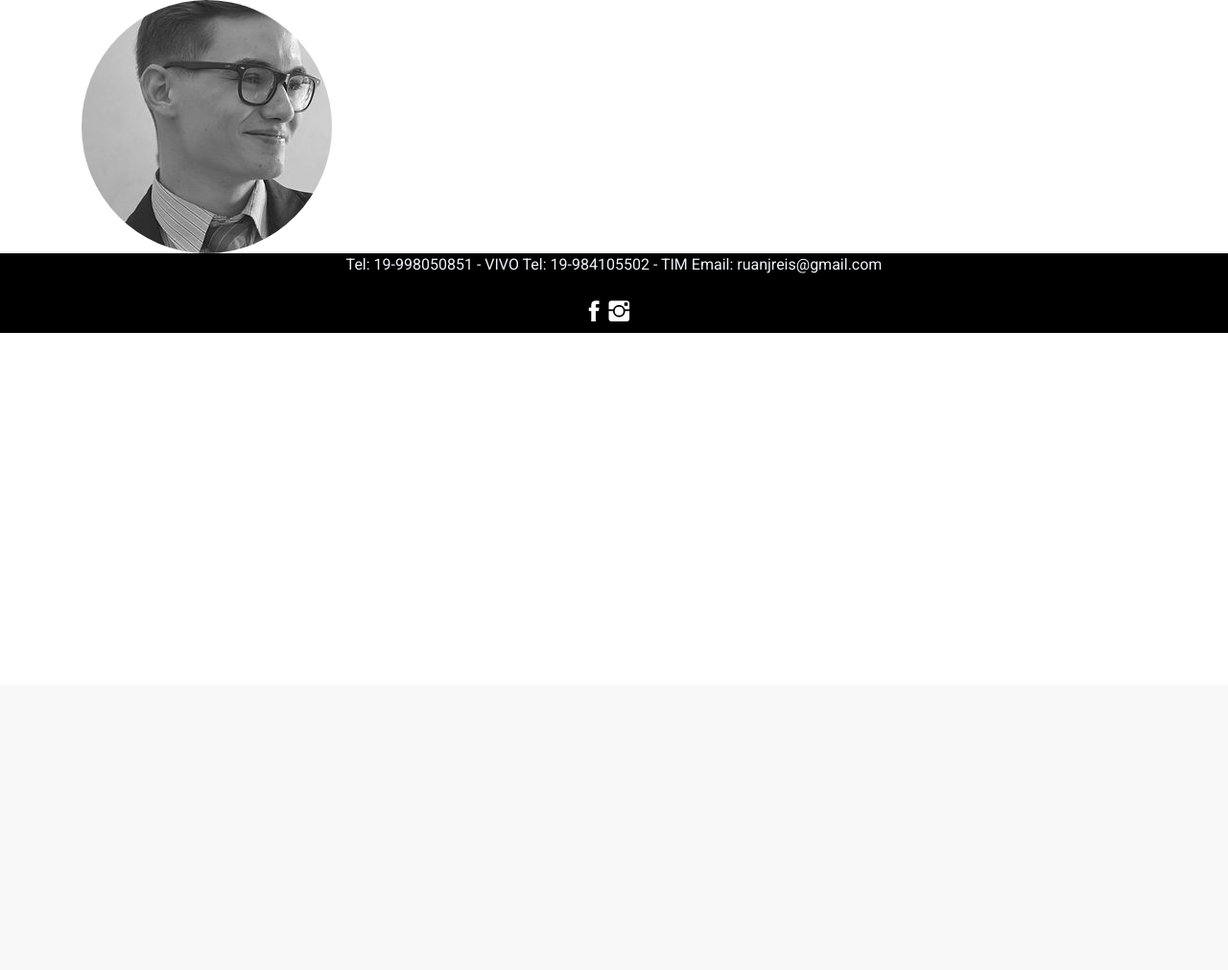
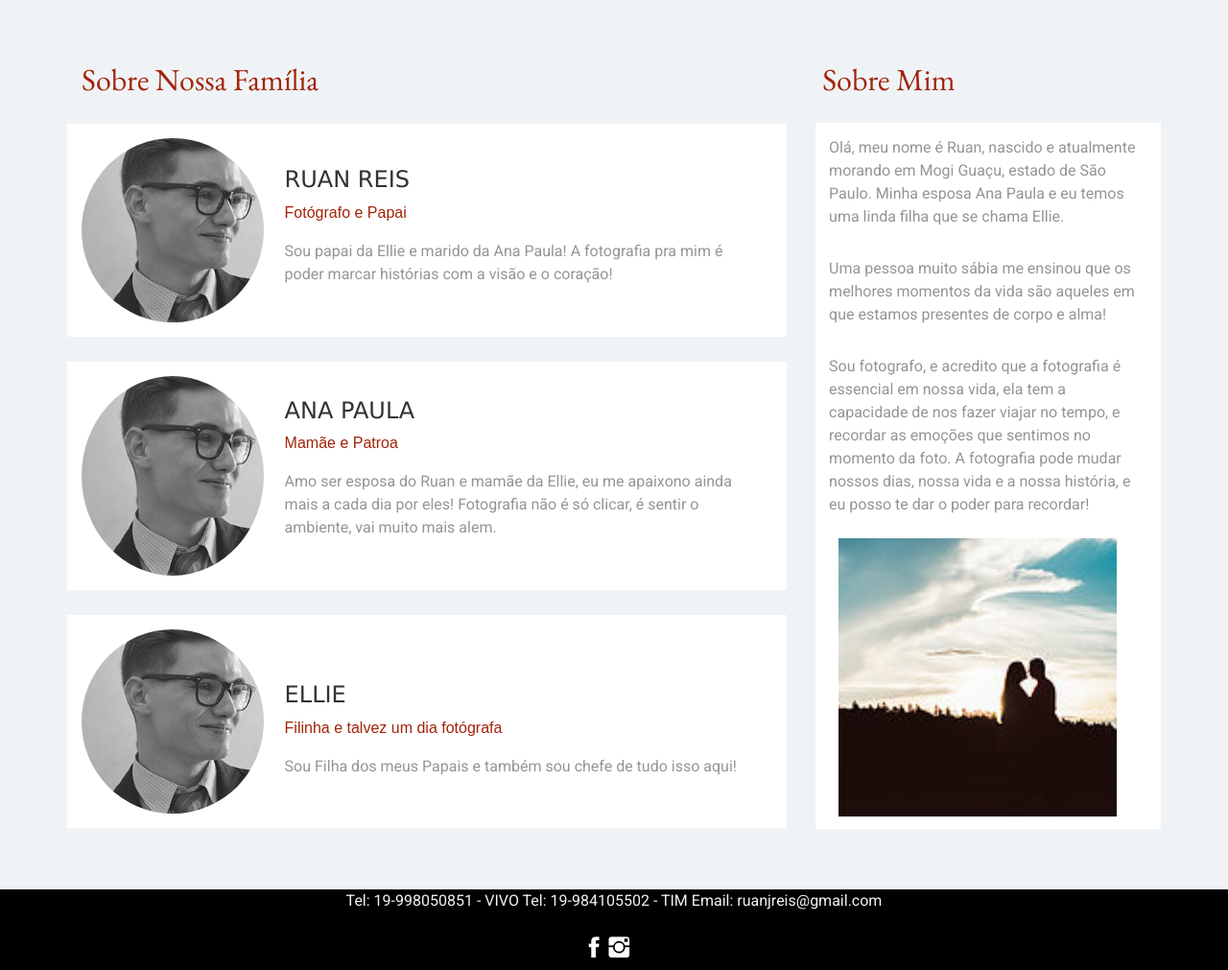
Before and after one commit to GabrielCoelho/ruanreisf, a WordPress theme: template pagina-sobre.php in a window 1280 px wide. Shown: the part 86-1097 px from the top of the page at 96% size. Before the commit the page ends 433 px from the top, so only its background shows below. Run offline with PHP 8.4 and a stand-in for WordPress, Linux system fonts and the light colour scheme; the site name, menu and one post (Sample post) are stand-ins, and other content is empty; some libraries are stand-ins or nearby versions; some web fonts are replaced.

Commit message:
Página Sobre Completa

```diff
--- a/assets/css/componentes.css
+++ b/assets/css/componentes.css
@@ -215,14 +215,22 @@ footer {
     left: 54rem;
 }
 
-/* ============ 4. Sobre =================== */
+/* ============ 3.1. Sobre =================== */
 
-.container-sobre {
+.container-sobre{
     margin: 5% auto;
+}
+.sobre {
+    background-color: #F0F3F6;
+}
+
+.sobre .container{
+    padding: 5% 0;
 }
 
 .imagem-sobre-inicio {
     border-radius: 50%;
+    width: 190px;
 }
 
 .sobre-mim-inicio {
@@ -230,7 +238,54 @@ footer {
     font-family: 'DuePuntoZero', 'Roboto', sans-serif;
     font-size: 1.4em;
 }
-
+.sobre-familia{
+    color: #A2230A;
+    padding-left: 2%;
+    font-family: 'EB Garamond', serif;
+}
 .paragrafo-sobre-inicio {
     color: #b1aeae;
 }
+
+.sobre-fundo{
+    background-color: #fff;
+    display: flex;
+    padding: 2%;
+    margin-top: 3.5%;
+}
+
+.informacao{
+    padding: 3%;
+    align-content: flex-end
+}
+
+.sobre-fundo .informacao .nome{
+    color: #323232;
+    font-family: 'Lucida Sans', Arial, sans-serif;
+    text-transform: uppercase;
+}
+
+.sobre-fundo .informacao .titulo{
+    color: #A2230A;
+    font-family: sans-serif;
+}
+
+.sobre-fundo .informacao .mini-descricao{
+    color: #979494;
+}
+
+.sobre-fundo.sobre-mim{
+    display: inline-block;
+    margin-top: 5%;
+    min-height: 92%; /*Responsivo apenas 1300+*/
+}
+
+.sobre-fundo.sobre-mim p{
+    color: #979494;
+    padding: 2%;
+}
+
+.sobre-fundo.sobre-mim img{
+    min-height: 290px;
+    padding: 0 5%;
+}
--- a/header.php
+++ b/header.php
@@ -6,6 +6,7 @@
     <title><?php bloginfo('name');?></title>
     <meta name="viewport" content="width=device-width, initial-scale=1">
     <link href="https://fonts.googleapis.com/css?family=Roboto:300,400,700" rel="stylesheet" />
+    <link href="https://fonts.googleapis.com/css?family=EB+Garamond" rel="stylesheet">
     <link href="https://thenahid.com/owl.carousel.min.css" type="text/css" rel="stylesheet" />
     <link href="https://cdnjs.cloudflare.com/ajax/libs/animate.css/3.5.2/animate.min.css" type="text/css" rel="stylesheet" />
     <link rel="stylesheet" type="text/css" href="<?= get_template_directory_uri();?>/assets/css/fonts.css" />
--- a/pagina-sobre.php
+++ b/pagina-sobre.php
@@ -3,17 +3,68 @@
 get_header();
 ?>
 
-<div class="container">
-    <div class="row">
-        <div class="col-md-7">
-            <div class="col-xs-12 sobre-fundo">
-                <img src="<?= get_template_directory_uri();?>/uploads/ruanreis-sobre.jpg" alt="Ruan Reis" class="imagem-sobre-inicio"/>
+<div class="sobre my-0">
+    <div class="container">
+        <div class="row">
+            <div class="col-md-8">
+                <h2 class="sobre-familia">Sobre Nossa Família</h2>
+                <!-- Ruan Reis -->
+                <div class="col-xs-12 sobre-fundo">
+                    <img src="<?= get_template_directory_uri();?>/uploads/ruanreis-sobre.jpg" alt="Ruan Reis" class="imagem-sobre-inicio"/>
+                    <div class="informacao">
+                        <h4 class="nome">Ruan Reis</h4>
+                        <p class="titulo">Fotógrafo e Papai</p>
+                        <p class="mini-descricao">
+                            Sou papai da Ellie e marido da Ana Paula! A fotografia pra mim é poder marcar histórias com a visão e o coração!
+                        </p>
+                    </div>
+                </div>
+                <!-- Fim Ruan -->
+                <!-- Ana Paula -->
+                <div class="col-xs-12 sobre-fundo">
+                    <img src="<?= get_template_directory_uri();?>/uploads/ruanreis-sobre.jpg" alt="Ruan Reis" class="imagem-sobre-inicio"/>
+                    <div class="informacao">
+                        <h4 class="nome">Ana Paula</h4>
+                        <p class="titulo">Mamãe e Patroa</p>
+                        <p class="mini-descricao">
+                            Amo ser esposa do Ruan e mamãe da Ellie, eu me apaixono ainda mais a cada dia por eles! Fotografia não é só clicar, é sentir o ambiente, vai muito mais alem.
+                        </p>
+                    </div>
+                </div>
+                <!-- fim Ana -->
+                <!-- Ellie -->
+                <div class="col-xs-12 sobre-fundo">
+                    <img src="<?= get_template_directory_uri();?>/uploads/ruanreis-sobre.jpg" alt="Ruan Reis" class="imagem-sobre-inicio"/>
+                    <div class="informacao">
+                        <h4 class="nome">Ellie</h4>
+                        <p class="titulo">Filinha e talvez um dia fotógrafa</p>
+                        <p class="mini-descricao">
+                            Sou Filha dos meus Papais e também sou chefe de tudo isso aqui!
+                        </p>
+                    </div>
+                </div>
+            </div>
+            <!-- Fim Ellie -->
+            <div class="col-md-4 ">
+                <h2 class="sobre-familia">Sobre Mim</h2>
+                <div class="sobre-fundo sobre-mim">
+                    <p>
+                        Olá, meu nome é Ruan, nascido e atualmente morando em Mogi Guaçu, estado de São Paulo. Minha esposa Ana Paula e eu temos
+                        uma linda filha que se chama Ellie.
+                    </p>
+                    <p>
+                        Uma pessoa muito sábia me ensinou que os melhores momentos da vida são aqueles em
+                        que estamos presentes de corpo e alma!
+                    </p>
+                    <p>
+                        Sou fotografo, e acredito que a fotografia é essencial em nossa vida, ela tem
+                        a capacidade de nos fazer viajar no tempo, e recordar as emoções que sentimos no momento da foto. A fotografia pode mudar
+                        nossos dias, nossa vida e a nossa história, e eu posso te dar o poder para recordar!
+                    </p>
 
+                    <img src="<?= get_template_directory_uri();?>/uploads/gabriel-taina.jpg" class="img-fluid">
+                </div>
             </div>
-        </div>
-
-        <div class="col-md-5">
-
         </div>
     </div>
 </div>
```
